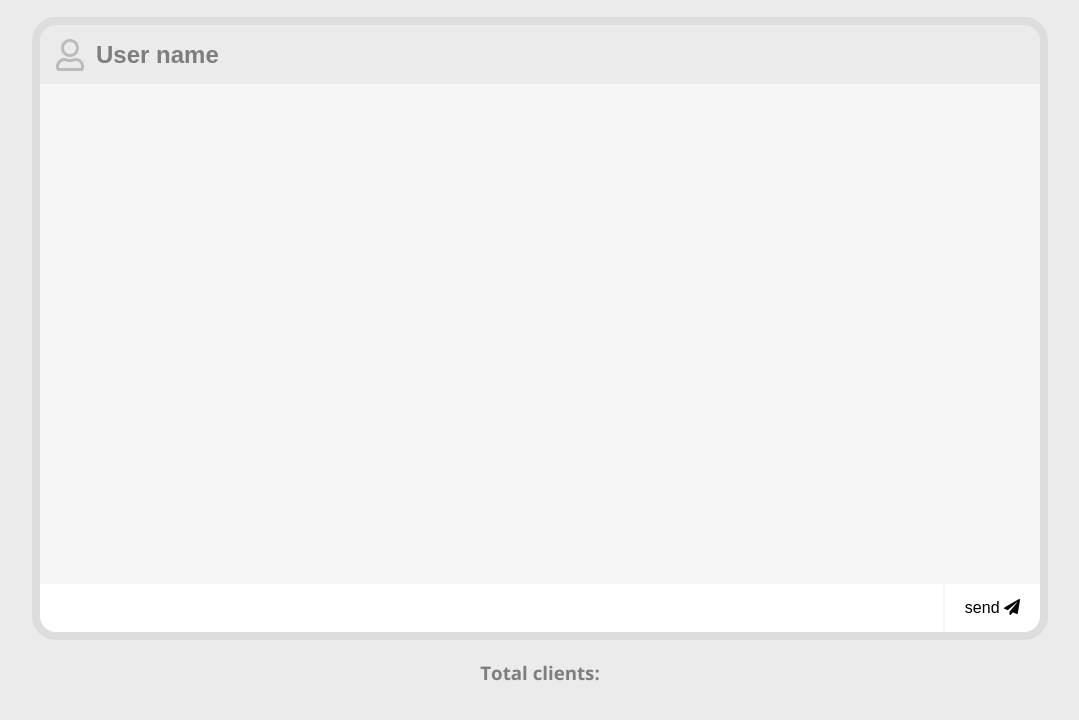
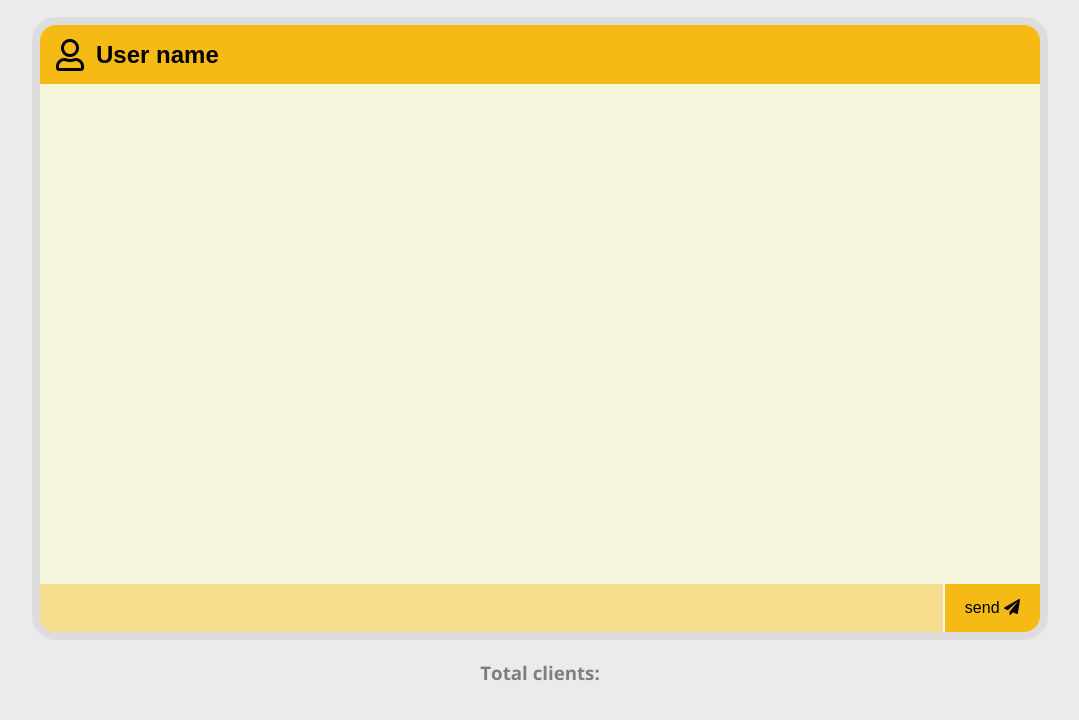
Before and after one commit to anuragmahish/chatapp, a website: page public/index.html in a window 1280 px wide. Shown: the part 66-786 px from the top of the page, without its empty margins (100-1179 px from the left). Drawn offline with nearby package versions, Linux system fonts and the light colour scheme; no server answers.

Commit message:
color paLatte
color yellow

```diff
--- a/public/style.css
+++ b/public/style.css
@@ -18,6 +18,11 @@ body {
   background-color: #ebebeb;
 }
 
+.fa-user:before {
+  content: "\f007";
+  color: black;
+}
+
 .title {
   margin: 20px 0;
 }
@@ -34,7 +39,7 @@ body {
   font-weight: 700;
   padding: 8px 16px;
   color: #7e7e7e;
-  background-color: #ebebeb;
+  background-color: #f5ba13;
 }
 
 .name > span {
@@ -44,20 +49,20 @@ body {
 .name-input {
   font-size: 24px;
   font-weight: 700;
-  color: #7e7e7e;
+  color: black;
   flex-grow: 1;
   border: none;
   margin: 0px 12px;
   outline: none;
-  background-color: #ebebeb;
+  background-color: #f5ba13;
 }
 
 .message-container {
   display: flex;
   flex-direction: column;
-  background-color: #f6f6f6;
+  background-color: beige;
   width: 1000px;
-    height: 500px;
+  height: 500px;
   overflow-y: scroll;
   overflow-x: hidden;
 }
@@ -75,14 +80,15 @@ body {
 .message-left {
   border-radius: 20px 20px 20px 0px;
   align-self: flex-start;
-  background-color: #6D5D6E;
+  background-color: #301B3F;
   box-shadow: -2px 2px 4px #dcdcdc;
+  color: #f6f6f6;
 }
 
 .message-right {
   border-radius: 20px 20px 0px 20px;
   align-self: flex-end;
-  background-color: #393646;
+  background-color: black;
   box-shadow: 2px 2px 4px #dcdcdc;
   color: #f6f6f6;
 }
@@ -116,7 +122,8 @@ body {
   border: none;
   outline: none;
   padding: 0 15px;
-  background-color: #fff;
+  background-color: #f7de8f;
+  color: black;
 }
 
 .send-button {
@@ -125,7 +132,7 @@ body {
   border: none;
   padding: 0px 20px;
   outline: none;
-  background-color: #fff;
+  background-color: #f5ba13;
   cursor: pointer;
 }
 
```
